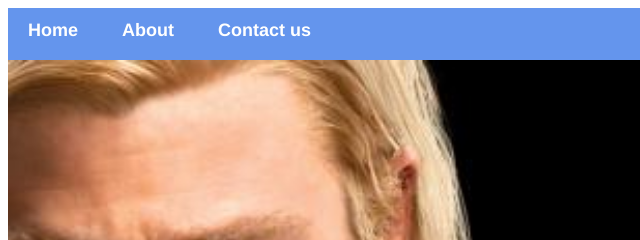
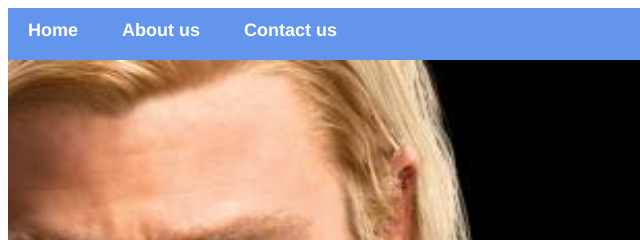
Before and after one commit to Asiffisaaa/my-to-infinty-course, a plain HTML site: page index.html in a window 1280 px wide. Shown: the top 240 px of the page, 0-640 px from the left. Drawn offline with Linux system fonts and the light colour scheme.

Commit message:
Update index.html

```diff
--- a/index.html
+++ b/index.html
@@ -6,7 +6,7 @@
     <body>
         <div id="menu">
             <a href="index.html">Home</a>
-            <a href="about.html">About</a>
+            <a href="about.html">About us</a>
             <a href="contact.html">Contact us</a>
 
             </div>
```
